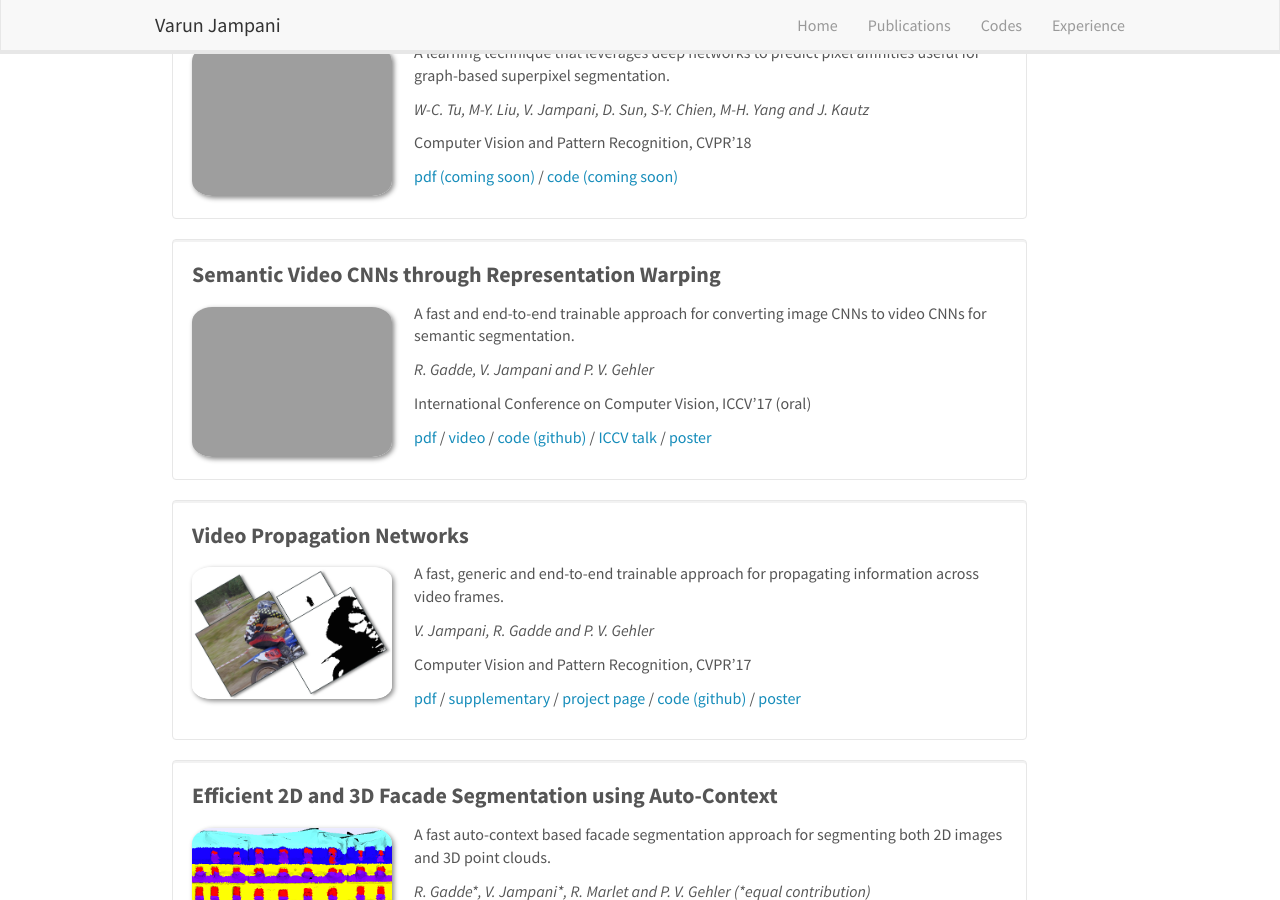
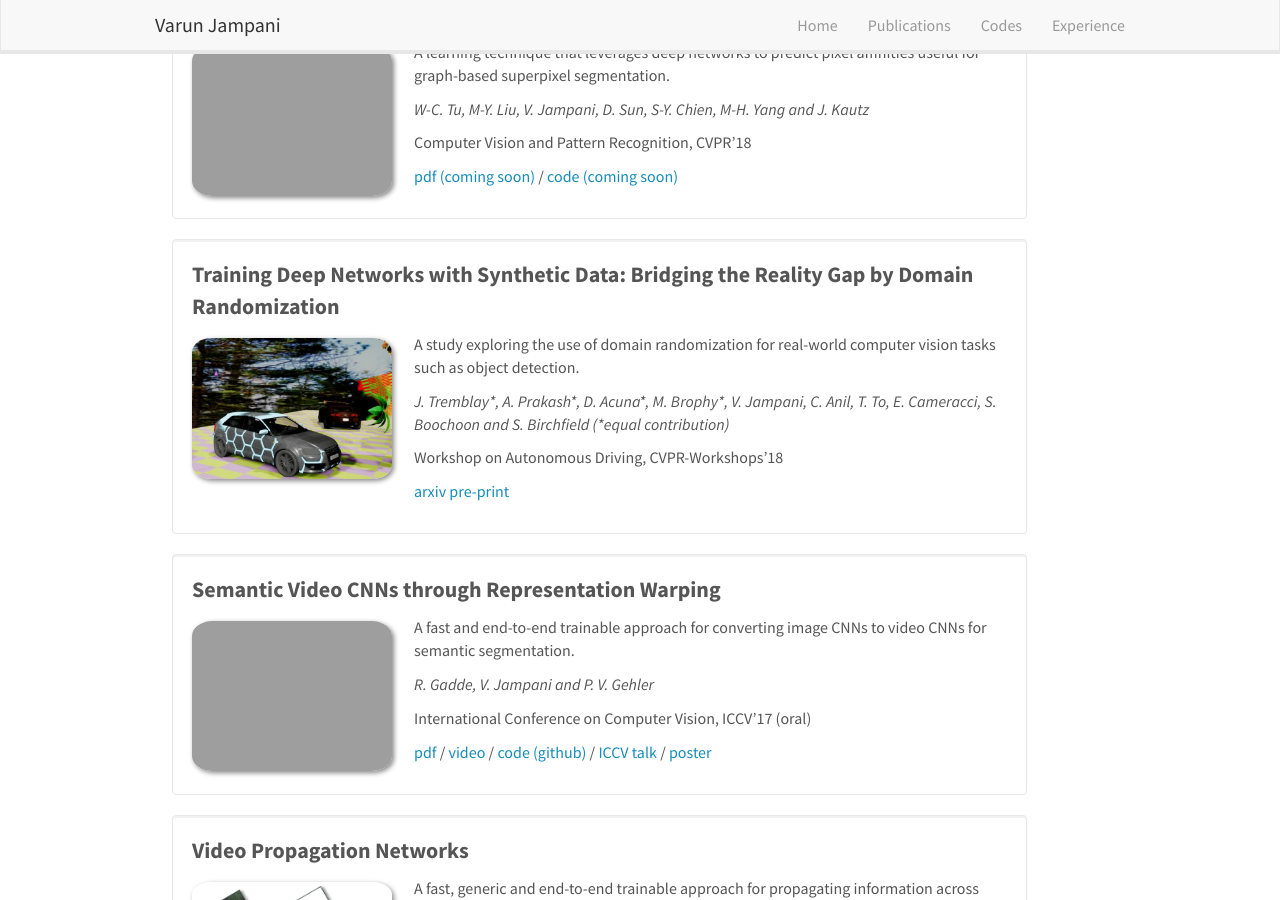
Before and after one commit to varunjampani/varunjampani.github.io, a Jekyll site: the page built from _pages/publications.md, in a window 1280 px wide and 900 px high, scrolled down 708 px. Built offline with Jekyll 4.4.1, drawn with Linux system fonts in a browser that asks for light colours; nearby versions of some CDN libraries.

Commit message:
CVPR18 workshop paper

```diff
--- a/_data/publist.yml
+++ b/_data/publist.yml
@@ -42,6 +42,15 @@
     url:
     display: code (coming soon)
 
+- title: Training Deep Networks with Synthetic Data&#58; Bridging the Reality Gap by Domain Randomization
+  image: dr_wad_teaser.png
+  description: A study exploring the use of domain randomization for real-world computer vision tasks such as object detection.
+  authors: J. Tremblay&#42;, A. Prakash&#42;, D. Acuna&#42;, M. Brophy&#42;, V. Jampani, C. Anil, T. To, E. Cameracci, S. Boochoon and S. Birchfield (&#42;equal contribution)
+  venue: Workshop on Autonomous Driving, CVPR-Workshops'18
+  number_link: 1
+  link1:
+    url: https://arxiv.org/abs/1804.06516
+    display: arxiv pre-print
 
 - title: Semantic Video CNNs through Representation Warping
   image: semanticvid_iccv17_teaser.png
```
Also changed, not shown: _pages/home.md (+2 -2 lines), images/pubpic/dr_wad_teaser.png (added).
